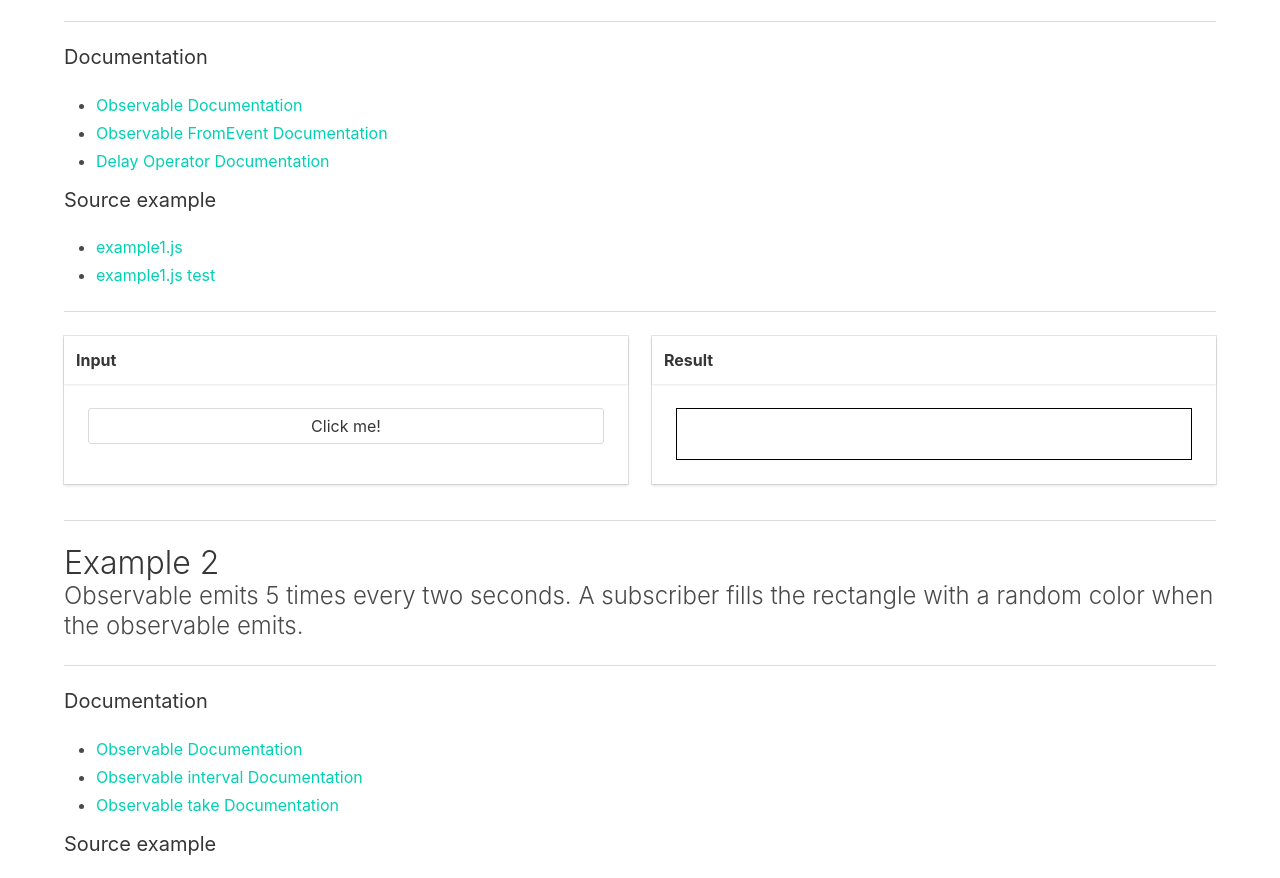
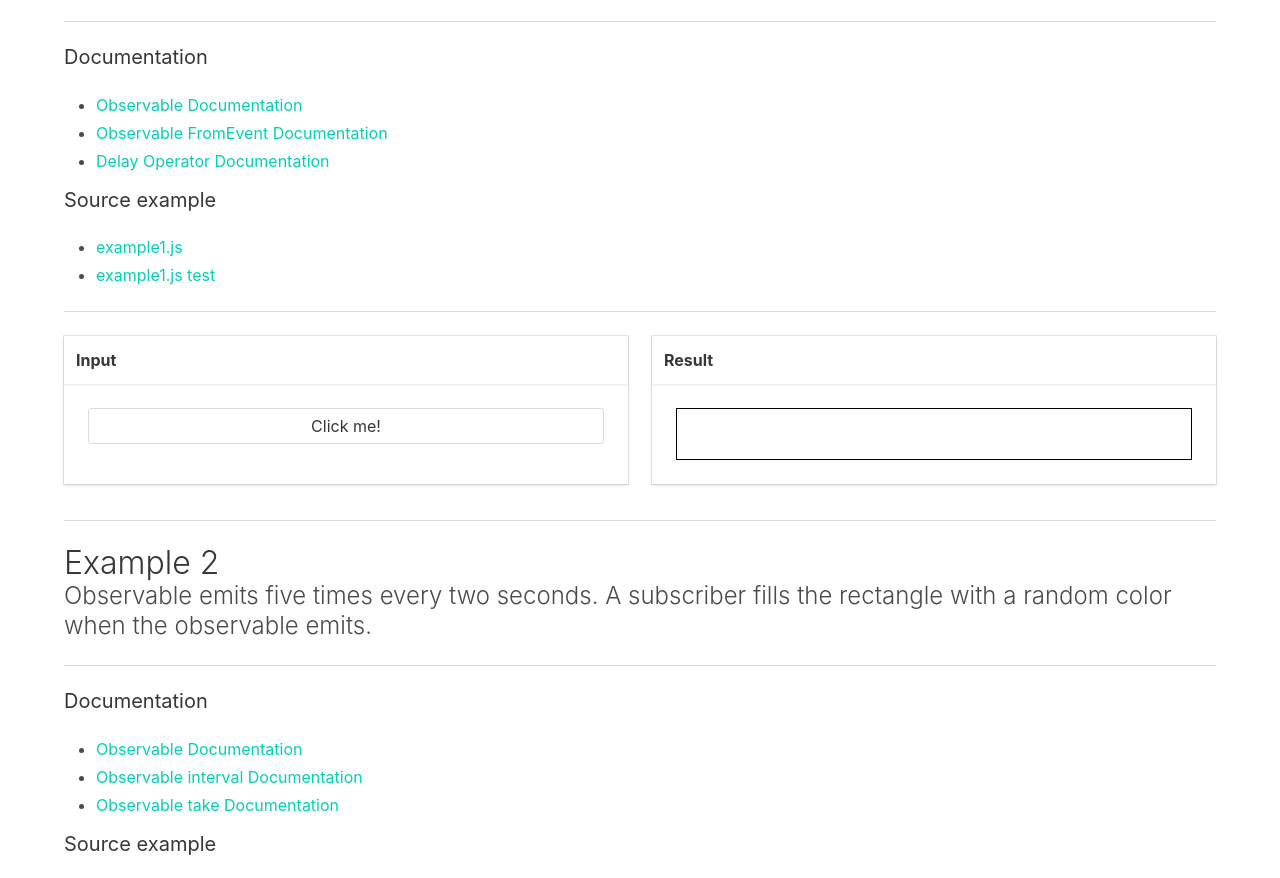
Before and after one commit to albert-gonzalez/rxjs-examples, a website: page index.html in a window 1280 px wide. Shown: the part 199-1077 px from the top of the page. Drawn offline with Linux system fonts and the light colour scheme.

Commit message:
Update index.html

```diff
--- a/index.html
+++ b/index.html
@@ -67,7 +67,7 @@
 
                     <div class="example2 example">
                         <h2 class="title is-3">Example 2</h2>
-                        <h3 class="subtitle is-4">Observable emits 5 times every two seconds. A subscriber fills the rectangle with a random color when the observable emits.</h3>
+                        <h3 class="subtitle is-4">Observable emits five times every two seconds. A subscriber fills the rectangle with a random color when the observable emits.</h3>
                         <hr>
                         <div class="content">
                             <h4 class="subtitle is-5">Documentation</h4>
```
